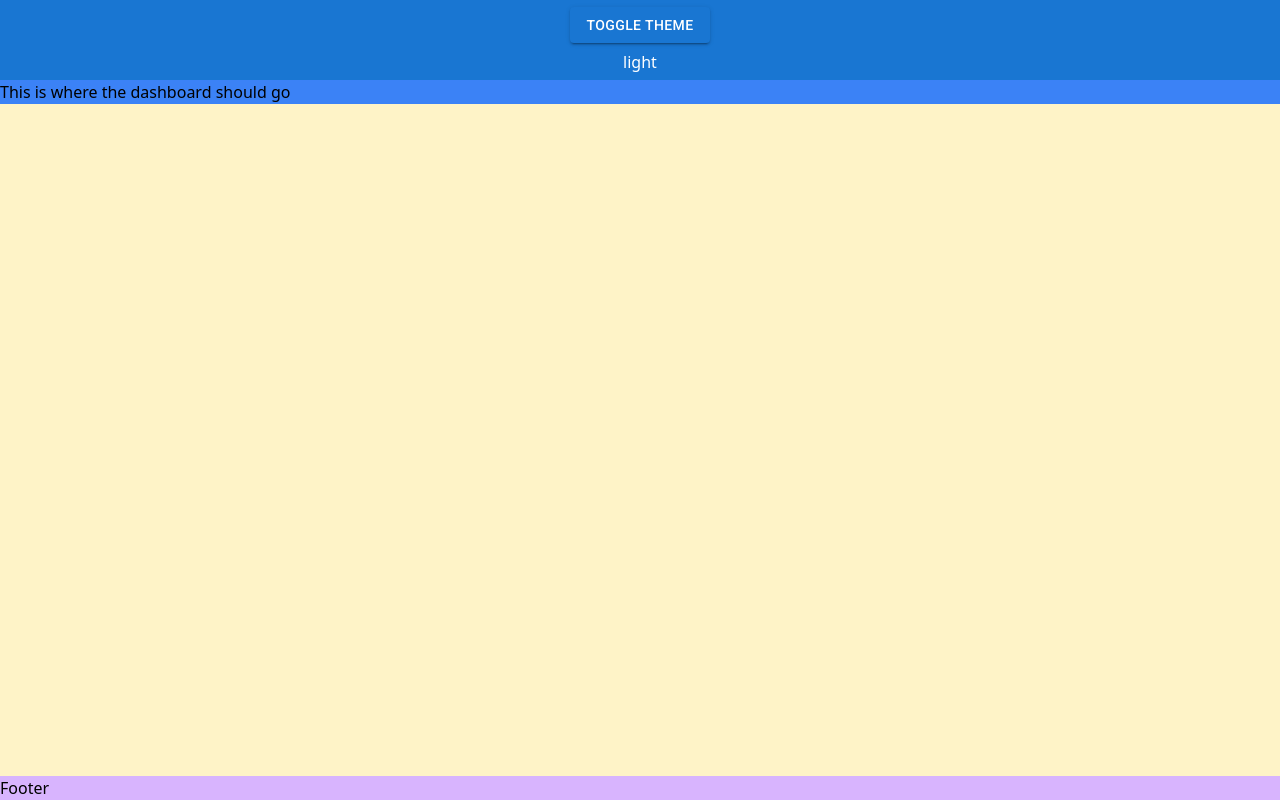
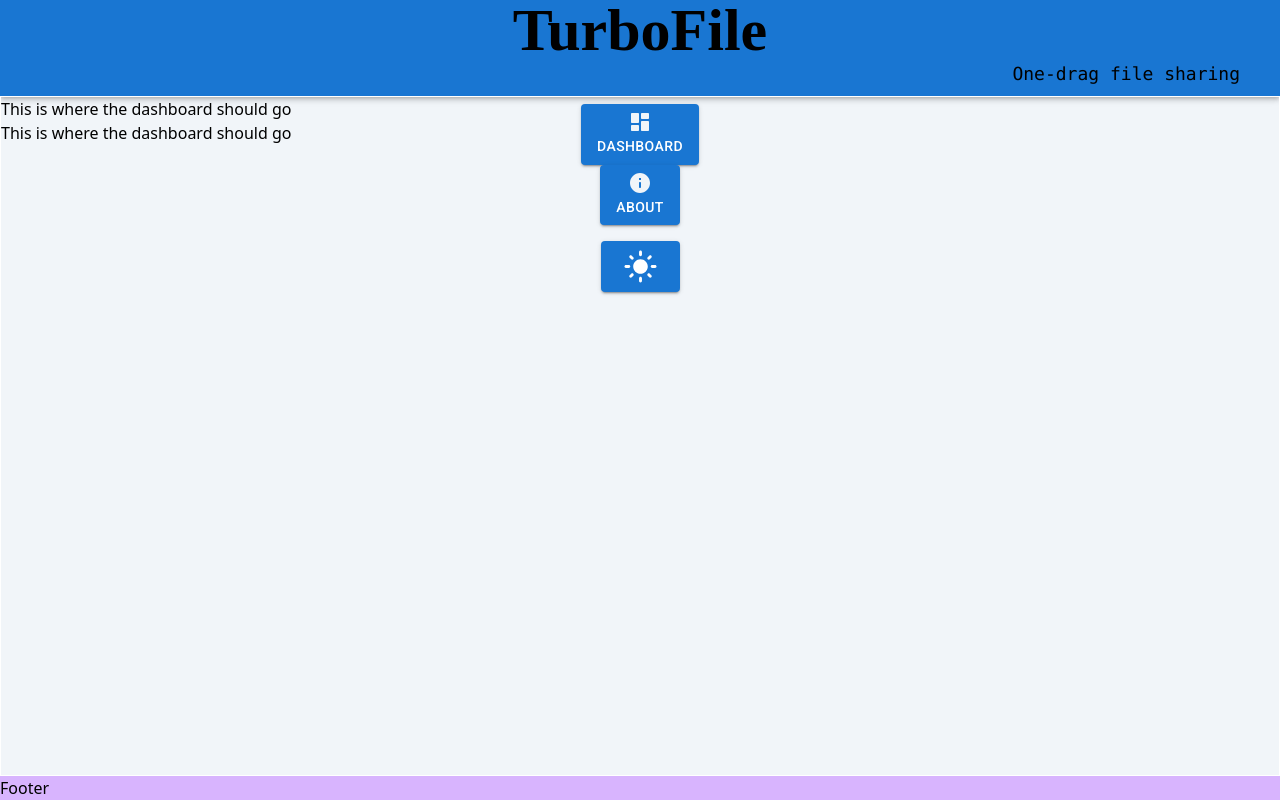
Before and after one commit to Ellipsoul/file-sharing-app, a Next.js app: page /dashboard in a window 1280 px wide. Built offline with nearby package versions, Linux system fonts and the light colour scheme.

Commit message:
Created a basic nav bar

```diff
--- a/components/Layout.tsx
+++ b/components/Layout.tsx
@@ -1,6 +1,6 @@
-import React from 'react';
-import Navbar from './Navbar';
-import Footer from './Footer';
+import React from "react";
+import Navbar from "./Navbar";
+import Footer from "./Footer";
 
 interface Props {
   children: any;
@@ -8,9 +8,12 @@ interface Props {
 
 export default function Layout({ children }: Props) {
   return (
-    <div className='flex flex-col min-h-screen w-full bg-amber-100 dark:bg-slate-800'>
+    <div className='
+      flex flex-col min-h-screen w-full
+      bg-slate-100 dark:bg-slate-800
+      overflow-x-hidden overflow-y-auto'>
       <Navbar />
-      <main className='grow'>
+      <main className='grow border border-white'>
         {children}
       </main>
       <Footer />
--- a/components/Navbar.tsx
+++ b/components/Navbar.tsx
@@ -1,23 +1,87 @@
-import React, { ReactElement } from 'react';
-import { useTheme } from 'next-themes';
-import Button from '@mui/material/Button';
-import AppBar from '@mui/material/AppBar';
+import React, { ReactElement } from "react";
+import Link from "next/link";
+import { useTheme } from "next-themes";
+import { useLoaded } from "../hooks/Loaded";
+
+import Button from "@mui/material/Button";
+import AppBar from "@mui/material/AppBar";
+import LightModeRoundedIcon from "@mui/icons-material/LightModeRounded";
+import DarkModeRoundedIcon from "@mui/icons-material/DarkModeRounded";
+import InfoRoundedIcon from "@mui/icons-material/InfoRounded";
+import DashboardRoundedIcon from "@mui/icons-material/DashboardRounded";
+import Divider from "@mui/material/Divider";
 
 export default function Navbar(): ReactElement {
+  // Handle theme in top navigation bar
+  const { theme, setTheme } = useTheme();
   const toggleTheme = () => {
-    setTheme(theme === 'light' ? 'dark' : 'light');
+    setTheme(theme === "light" ? "dark" : "light");
   };
-  const { theme, setTheme } = useTheme();
+
+  const loaded = useLoaded(); // Custom hook to check if the page is loaded
 
   return (
     <AppBar position="static" className="
-      flex flex-row items-center justify-evenly
-      h-20 bg-purple-300 dark:bg-purple-800
+      flex flex-row items-center justify-between gap-x-6
+      h-24 px-10 bg-slate-50 dark:bg-slate-800
     ">
-      <Button variant="contained" className='bg-gray-300' onClick={toggleTheme}>
-        Toggle Theme
+      {/* Title and Slogan */}
+      <span className="text-black dark:text-white font-title font-bold text-6xl">TurboFile</span>
+      <span className="
+        text-black dark:text-white font-slogan text-lg self-end pb-4 whitespace-nowrap"
+      >
+        One-drag file sharing
+      </span>
+
+      {/* Separates title from buttons */}
+      <div className="grow"></div>
+
+      {/* Main dashbaord page */}
+      <Link href="/dashboard">
+        <Button
+          className="
+          button-background px-4 py-2 rounded-xl flex flex-col
+          bg-slate-700 dark:bg-slate-50 hover:bg-slate-800 dark:hover:bg-slate-100"
+          variant="contained"
+          color="primary">
+          <DashboardRoundedIcon className="text-slate-100 dark:text-slate-800" />
+          <span className="text-white dark:text-slate-800">Dashboard</span>
+        </Button>
+      </Link>
+      {/* Link to About Page */}
+      <Link href="/about">
+        <Button
+          className="
+          button-background px-4 py-2 rounded-xl flex flex-col
+          bg-slate-700 dark:bg-slate-50 hover:bg-slate-800 dark:hover:bg-slate-100"
+          variant="contained"
+          color="primary">
+          <InfoRoundedIcon className="text-slate-100 dark:text-slate-800" />
+          <span className="text-white dark:text-slate-800">About</span>
+        </Button>
+      </Link>
+
+      {/* Separates the naviation linkes from the theme toggler */}
+      <Divider
+        orientation="vertical"
+        flexItem
+        variant="middle"
+        className="bg-slate-800 dark:bg-white" />
+
+      {/* Theme toggler */}
+      <Button
+        className="
+          button-background p-4 rounded-full
+          bg-slate-700 dark:bg-slate-50 hover:bg-slate-800 dark:hover:bg-slate-100"
+        variant="contained"
+        color="primary"
+        onClick={toggleTheme}
+        size="large">
+        {loaded && theme === "light" ?
+          <LightModeRoundedIcon fontSize="large" /> :
+          <DarkModeRoundedIcon className="text-slate-800" fontSize="large" />}
       </Button>
-      <div>{theme}</div>
+
     </AppBar>
   );
 }
--- /dev/null
+++ b/hooks/Loaded.ts
@@ -0,0 +1,12 @@
+import { useEffect, useState } from "react";
+
+/*
+Custom hook to check if the page is loaded
+Since localstorage is only defined client side the server side will return undefined
+This ensures that the component is only rendered when the page is loaded
+*/
+export const useLoaded = () => {
+  const [loaded, setLoaded] = useState(false);
+  useEffect(() => setLoaded(true), []);
+  return loaded;
+};
--- a/package.json
+++ b/package.json
@@ -1,6 +1,6 @@
 {
   "name": "file-sharing-app",
-  "version": "0.0.3",
+  "version": "0.0.4",
   "private": true,
   "scripts": {
     "dev": "next dev",
@@ -12,6 +12,7 @@
     "@emotion/react": "^11.7.1",
     "@emotion/styled": "^11.6.0",
     "@fontsource/roboto": "^4.5.1",
+    "@mui/icons-material": "^5.2.5",
     "@mui/material": "^5.2.8",
     "next": "12.0.8",
     "next-themes": "^0.0.15",
--- a/pages/dashboard.tsx
+++ b/pages/dashboard.tsx
@@ -1,9 +1,14 @@
-
-
-import { ReactElement } from 'react';
+import { ReactElement } from "react";
 
 export default function Dashboard(): ReactElement {
   return (
-    <h1 className='bg-blue-500 dark:bg-yellow-200'>This is where the dashboard should go</h1>
+    <>
+      <h1>
+        This is where the dashboard should go
+      </h1>
+      <h1>
+        This is where the dashboard should go
+      </h1>
+    </>
   );
 }
--- /dev/null
+++ b/styles/dashboard.css
@@ -0,0 +1,6 @@
+@tailwind base;
+@tailwind components;
+@tailwind utilities;
+
+@layer components {
+}
--- /dev/null
+++ b/styles/footer.css
@@ -0,0 +1,6 @@
+@tailwind base;
+@tailwind components;
+@tailwind utilities;
+
+@layer components {
+}
--- /dev/null
+++ b/styles/navbar.css
@@ -0,0 +1,6 @@
+@tailwind base;
+@tailwind components;
+@tailwind utilities;
+
+@layer components {
+}
--- a/tailwind.config.js
+++ b/tailwind.config.js
@@ -1,9 +1,14 @@
 module.exports = {
-  mode: 'jit',
-  darkMode: 'class',
-  content: ['./pages/**/*.{js,ts,jsx,tsx}', './components/**/*.{js,ts,jsx,tsx}'],
+  mode: "jit",
+  darkMode: "class",
+  content: ["./pages/**/*.{js,ts,jsx,tsx}", "./components/**/*.{js,ts,jsx,tsx}"],
   theme: {
-    extend: {},
+    extend: {
+      fontFamily: {
+        title: ["Luminari"],
+        slogan: ["'Lucida Console'", "monospace"],
+      },
+    },
   },
   plugins: [],
 };
```
Also changed, not shown: pages/_app.tsx (+9 -5 lines), .eslintrc.json, 2 other files (tests, documents, lock files or other folders).
